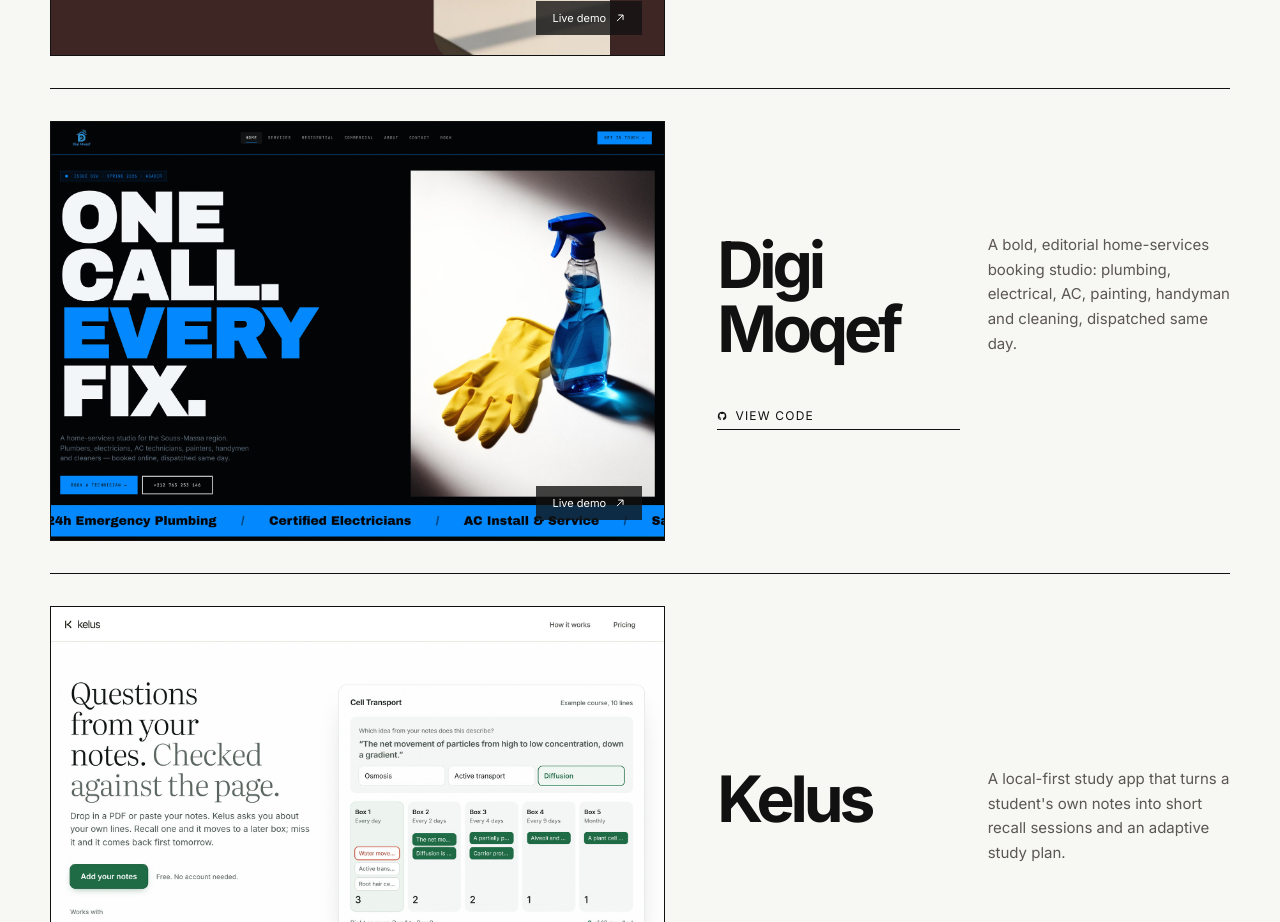
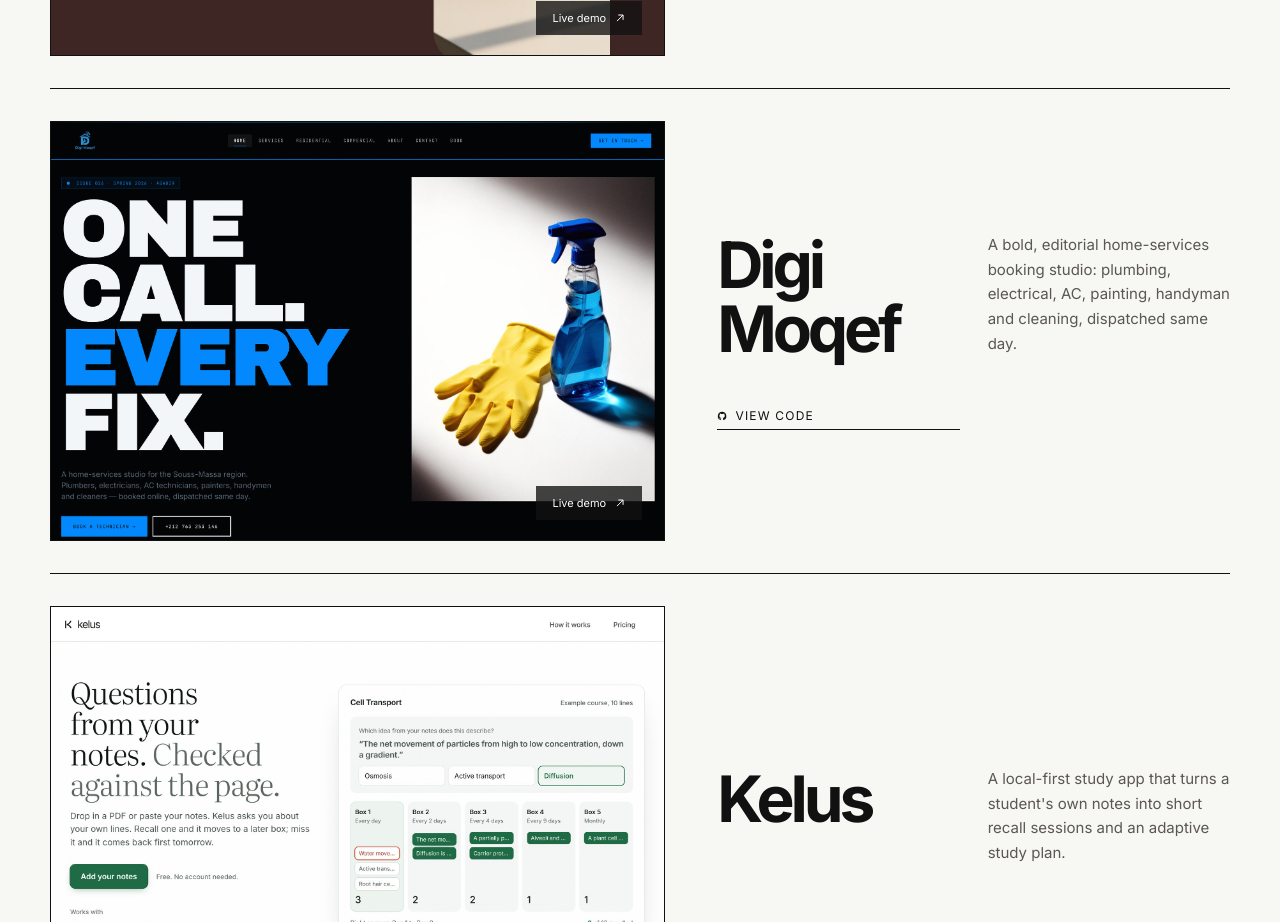
Before and after one commit to YSF2004/portfolio, a Next.js app: page / in a window 1280 px wide. Shown: the part 1260-2182 px from the top of the page. Built offline with nearby package versions, Linux system fonts and the light colour scheme.

Commit message:
Frame Digi Moqef screenshot above the services strip
Co-Authored-By: Claude Opus 5.5 <noreply@anthropic.com>
Claude-Session: https://claude.ai/code/session_01JceNc7R4ZjjKorkiABkiC9

```diff
--- a/data/projects.ts
+++ b/data/projects.ts
@@ -27,7 +27,7 @@ export const projects: Project[] = [
     tone: "moqef",
     summary:
       "A bold, editorial home-services booking studio: plumbing, electrical, AC, painting, handyman and cleaning, dispatched same day.",
-    image: "/projects/digimoqef-site.jpg",
+    image: "/projects/digimoqef-hero.jpg",
     demoUrl: "https://digimoqef-site.vercel.app",
     repoUrl: "https://github.com/youssef-2420/digi2",
     repoLabel: "View code",
```
Also changed, not shown: public/projects/digimoqef-hero.jpg (added), public/projects/digimoqef-site.jpg (deleted).
